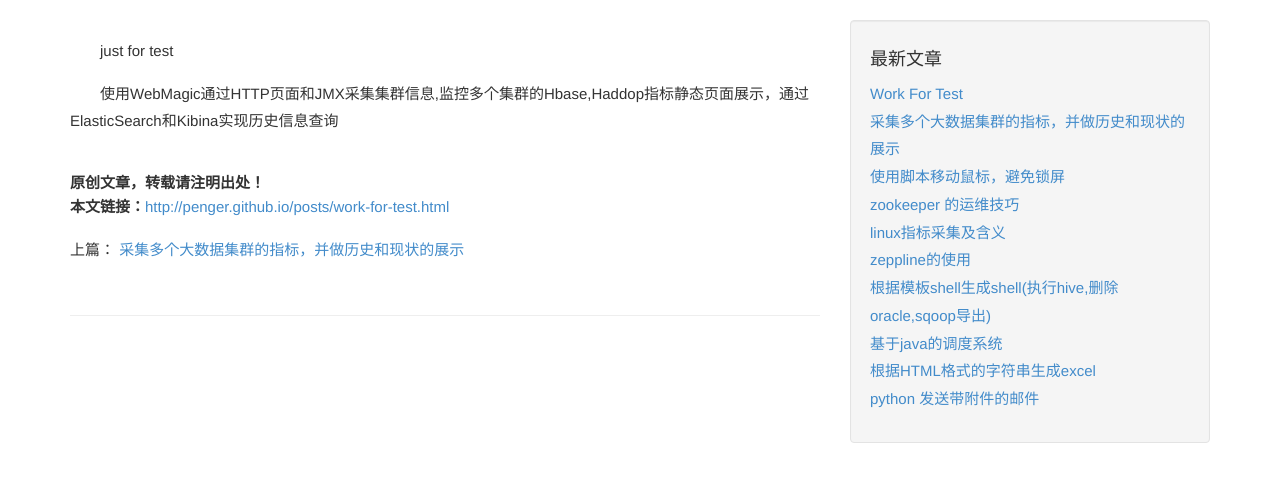
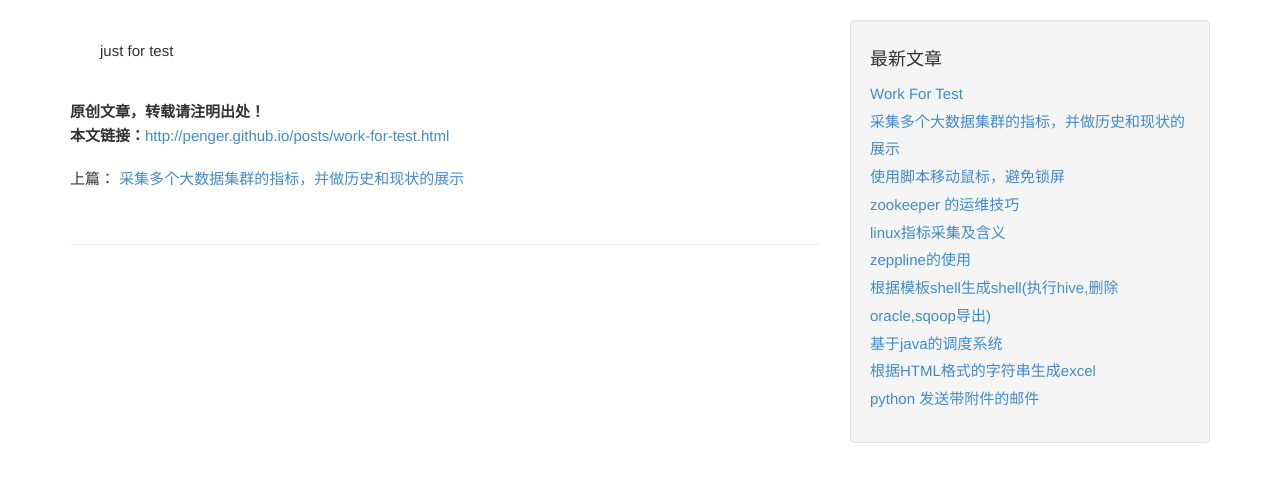
Before and after one commit to penger/penger.github.io, a Jekyll site: the page built from _posts/2018-07-23-work-for-test.markdown, in a window 1280 px wide, cut to the strip 180-689 px from the top of the page. Shown: the top 482 px of the strip. Built offline with Jekyll 4.4.1, drawn with Linux system fonts in a browser that asks for light colours; our own code applies the rules of GitHub Pages for plain Markdown files.

```diff
--- a/_posts/2018-07-23-monitor-mulit-hadoop-cluster.markdown
+++ b/_posts/2018-07-23-monitor-mulit-hadoop-cluster.markdown
@@ -2,7 +2,7 @@
 layout: post
 category: "read"
 title:  "采集多个大数据集群的指标，并做历史和现状的展示"
-tags: [elasticsearch,bootstrap,webmagic]
+tags: [java]
 ---
 
 ## 功能说明
--- a/_posts/2018-07-23-work-for-test.markdown
+++ b/_posts/2018-07-23-work-for-test.markdown
@@ -1,3 +1 @@
 just for test
-
-使用WebMagic通过HTTP页面和JMX采集集群信息,监控多个集群的Hbase,Haddop指标静态页面展示，通过ElasticSearch和Kibina实现历史信息查询
```
